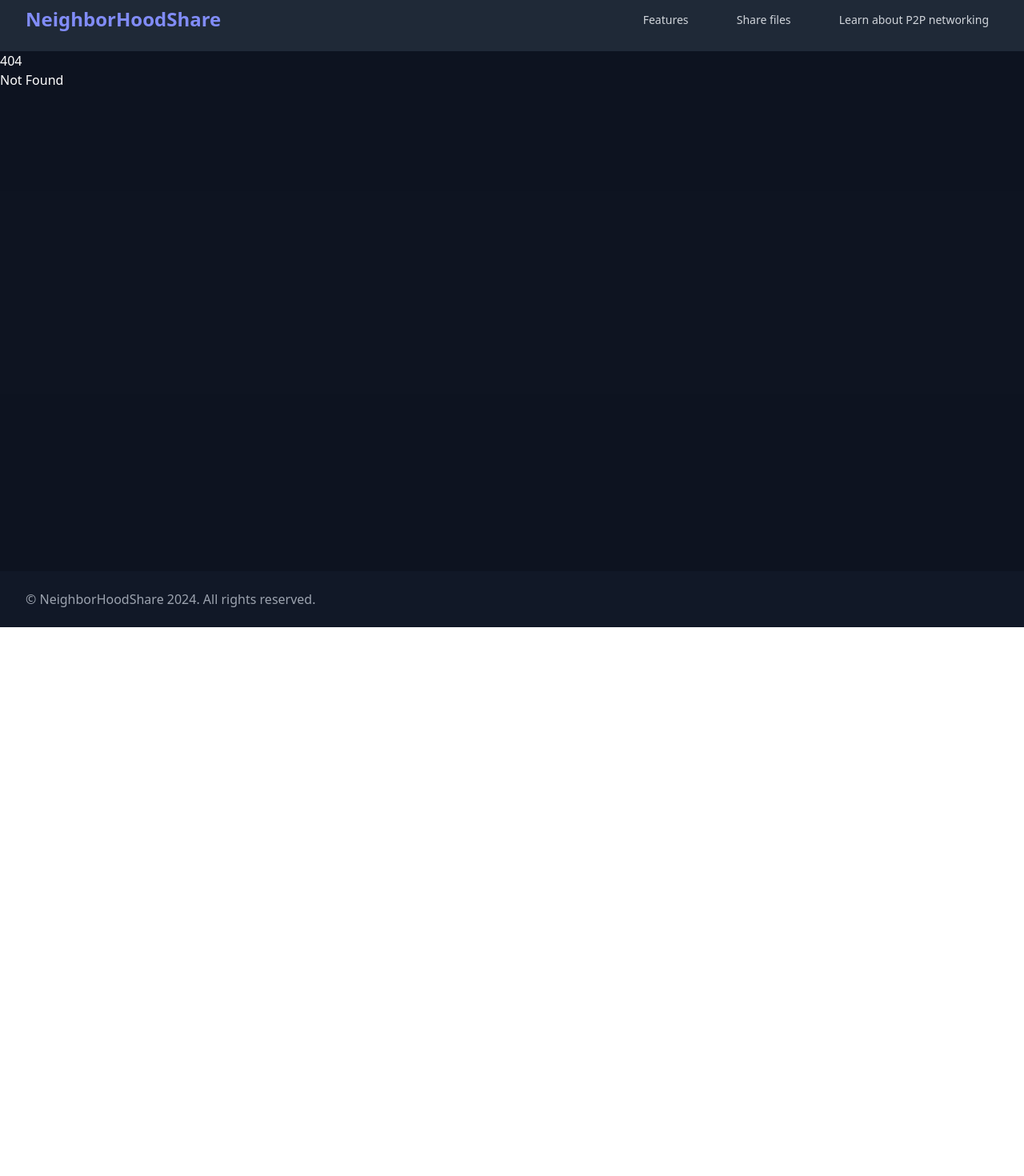
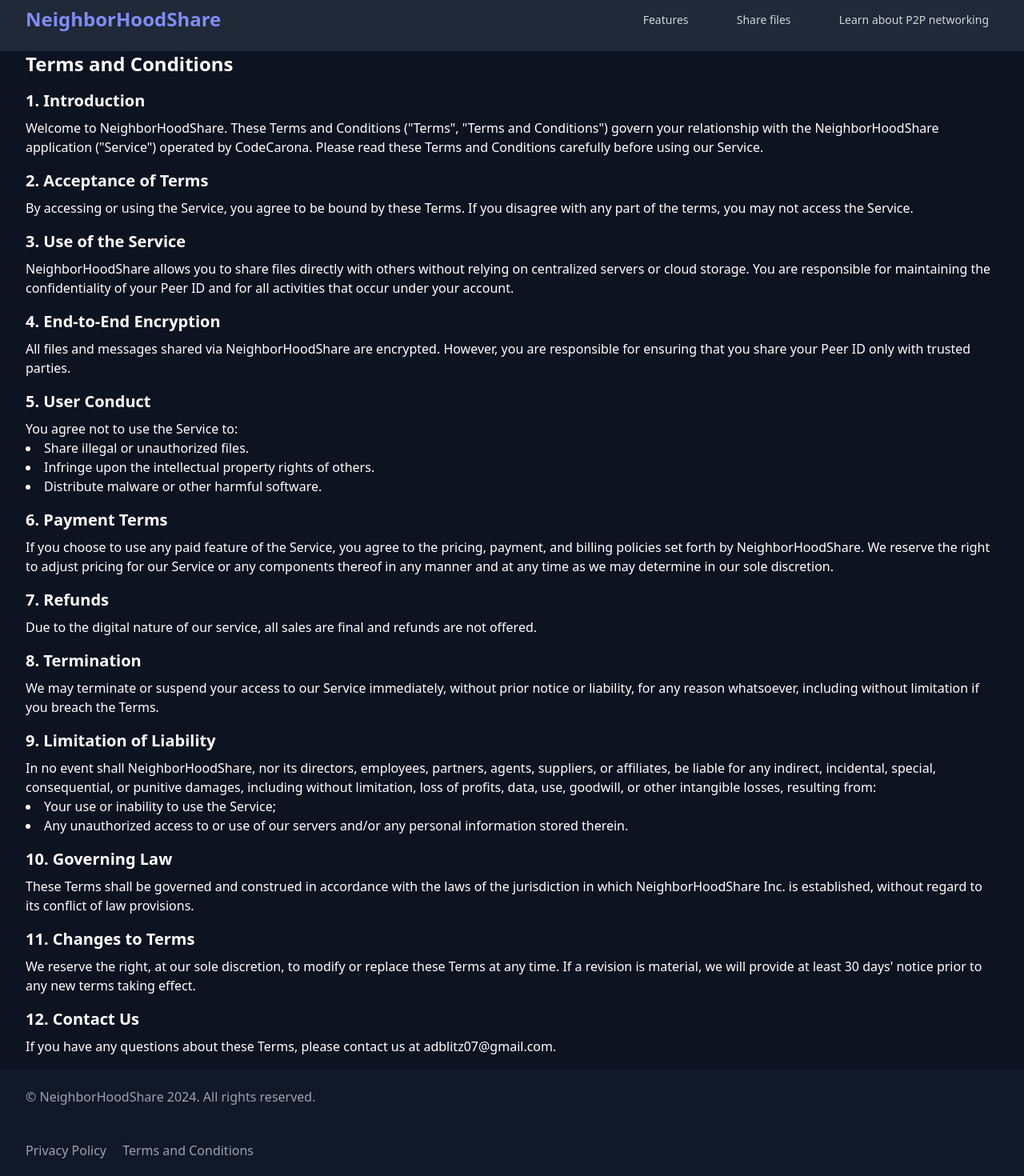
Before and after one commit to dikshantrajput/neighborHoodShare, a SvelteKit app: page /tnc in a window 1280 px wide. Before the commit this address had no page. Shown: the part 16-1486 px from the top of the page at 80% size. Before the commit the page ends 800 px from the top, so only its background shows below. Built offline with nearby package versions, Linux system fonts and the light colour scheme; some icons are missing.

Commit message:
added privacy policy and tnc

```diff
--- a/src/components/Footer2.svelte
+++ b/src/components/Footer2.svelte
@@ -1,7 +1,6 @@
 <script>
   import Icon from '@iconify/svelte';
 </script>
-
 <footer class="bg-gray-900">
   <div class="max-w-7xl mx-auto py-5 px-4 sm:px-6 md:flex md:items-center md:justify-between lg:px-8">
     <div class="flex flex-col md:flex-row md:items-center justify-between w-full">
@@ -22,4 +21,10 @@
       </div>
     </div>
   </div>
+  <div class="max-w-7xl mx-auto py-5 px-4 sm:px-6 lg:px-8 text-gray-400">
+    <!-- Privacy Policy Link -->
+    <a href="/privacy-policy" class="mr-4 hover:text-gray-300">Privacy Policy</a>
+    <!-- Terms and Conditions Link -->
+    <a href="/tnc" class="hover:text-gray-300">Terms and Conditions</a>
+  </div>
 </footer>
--- /dev/null
+++ b/src/routes/privacy-policy copy/+page.svelte
@@ -0,0 +1,25 @@
+<div class="container mx-auto py-8 px-4">
+    <h1 class="text-3xl font-bold mb-4">Privacy Policy</h1>
+    <p class="text-gray-700 mb-4">Effective Date: 24/06/2024</p>
+
+    <p class="text-gray-700 mb-8">
+      CodeCarona is committed to protecting your privacy and the security of your personal information. This Privacy Policy explains how we collect, use, disclose, and store your information when you use our peer-to-peer file-sharing application ("NeighborHoodShare" or "the Application").
+    </p>
+
+    <h2 class="text-2xl font-bold mb-4">Information We Collect</h2>
+
+    <ul class="list-disc pl-4 mb-8">
+      <li class="text-gray-700">Peer ID: A unique identifier generated by the application to establish connections within the network. You choose to share this ID with others to connect and share files.</li>
+      <li class="text-gray-700">Usage Data: We may collect anonymous usage data about your interaction with the application, such as features used, frequency of use, and any error reports. This data helps us improve the application and user experience.</li>
+    </ul>
+
+    <h2 class="text-2xl font-bold mb-4">How We Use Your Information</h2>
+
+    <ul class="list-disc pl-4 mb-8">
+      <li class="text-gray-700">To operate and maintain NeighborHoodShare</li>
+      <li class="text-gray-700">To connect you with other users on the network (based on shared Peer IDs)</li>
+      <li class="text-gray-700">To improve the application and user experience</li>
+      <li class="text-gray-700">To analyze usage trends and identify potential improvements</li>
+      <li class="text-gray-700">To comply with legal obligations</li>
+    </ul>
+  </div>
--- /dev/null
+++ b/src/routes/privacy-policy/+page.svelte
@@ -0,0 +1,25 @@
+<div class="container mx-auto py-8 px-4">
+    <h1 class="text-3xl font-bold mb-4">Privacy Policy</h1>
+    <p class=" mb-4">Effective Date: 24/06/2024</p>
+
+    <p class=" mb-8">
+      CodeCarona is committed to protecting your privacy and the security of your personal information. This Privacy Policy explains how we collect, use, disclose, and store your information when you use our peer-to-peer file-sharing application ("NeighborHoodShare" or "the Application").
+    </p>
+
+    <h2 class="text-2xl font-bold mb-4">Information We Collect</h2>
+
+    <ul class="list-disc pl-4 mb-8">
+      <li class="">Peer ID: A unique identifier generated by the application to establish connections within the network. You choose to share this ID with others to connect and share files.</li>
+      <li class="">Usage Data: We may collect anonymous usage data about your interaction with the application, such as features used, frequency of use, and any error reports. This data helps us improve the application and user experience.</li>
+    </ul>
+
+    <h2 class="text-2xl font-bold mb-4">How We Use Your Information</h2>
+
+    <ul class="list-disc pl-4 mb-8">
+      <li class="">To operate and maintain NeighborHoodShare</li>
+      <li class="">To connect you with other users on the network (based on shared Peer IDs)</li>
+      <li class="">To improve the application and user experience</li>
+      <li class="">To analyze usage trends and identify potential improvements</li>
+      <li class="">To comply with legal obligations</li>
+    </ul>
+  </div>
--- /dev/null
+++ b/src/routes/tnc/+page.svelte
@@ -0,0 +1,101 @@
+<div class="container">
+  <h1 class="text-2xl font-bold mb-4">Terms and Conditions</h1>
+
+  <h2 class="text-xl font-semibold mb-2">1. Introduction</h2>
+  <p class="mb-4">
+    Welcome to NeighborHoodShare. These Terms and Conditions ("Terms", "Terms
+    and Conditions") govern your relationship with the NeighborHoodShare
+    application ("Service") operated by CodeCarona. Please read these Terms and
+    Conditions carefully before using our Service.
+  </p>
+
+  <h2 class="text-xl font-semibold mb-2">2. Acceptance of Terms</h2>
+  <p class="mb-4">
+    By accessing or using the Service, you agree to be bound by these Terms. If
+    you disagree with any part of the terms, you may not access the Service.
+  </p>
+
+  <h2 class="text-xl font-semibold mb-2">3. Use of the Service</h2>
+  <p class="mb-4">
+    NeighborHoodShare allows you to share files directly with others without
+    relying on centralized servers or cloud storage. You are responsible for
+    maintaining the confidentiality of your Peer ID and for all activities that
+    occur under your account.
+  </p>
+
+  <h2 class="text-xl font-semibold mb-2">4. End-to-End Encryption</h2>
+  <p class="mb-4">
+    All files and messages shared via NeighborHoodShare are encrypted. However,
+    you are responsible for ensuring that you share your Peer ID only with
+    trusted parties.
+  </p>
+
+  <h2 class="text-xl font-semibold mb-2">5. User Conduct</h2>
+  <div class="mb-4">
+    You agree not to use the Service to:
+    <ul class="list-disc list-inside mb-4">
+      <li>Share illegal or unauthorized files.</li>
+      <li>Infringe upon the intellectual property rights of others.</li>
+      <li>Distribute malware or other harmful software.</li>
+    </ul>
+  </div>
+
+  <h2 class="text-xl font-semibold mb-2">6. Payment Terms</h2>
+  <p class="mb-4">
+    If you choose to use any paid feature of the Service, you agree to the
+    pricing, payment, and billing policies set forth by NeighborHoodShare. We
+    reserve the right to adjust pricing for our Service or any components
+    thereof in any manner and at any time as we may determine in our sole
+    discretion.
+  </p>
+
+  <h2 class="text-xl font-semibold mb-2">7. Refunds</h2>
+  <p class="mb-4">
+    Due to the digital nature of our service, all sales are final and refunds
+    are not offered.
+  </p>
+
+  <h2 class="text-xl font-semibold mb-2">8. Termination</h2>
+  <p class="mb-4">
+    We may terminate or suspend your access to our Service immediately, without
+    prior notice or liability, for any reason whatsoever, including without
+    limitation if you breach the Terms.
+  </p>
+
+  <h2 class="text-xl font-semibold mb-2">9. Limitation of Liability</h2>
+  <div class="mb-4">
+    In no event shall NeighborHoodShare, nor its directors, employees, partners,
+    agents, suppliers, or affiliates, be liable for any indirect, incidental,
+    special, consequential, or punitive damages, including without limitation,
+    loss of profits, data, use, goodwill, or other intangible losses, resulting
+    from:
+    <ul class="list-disc list-inside mb-4">
+      <li>Your use or inability to use the Service;</li>
+      <li>
+        Any unauthorized access to or use of our servers and/or any personal
+        information stored therein.
+      </li>
+    </ul>
+  </div>
+
+  <h2 class="text-xl font-semibold mb-2">10. Governing Law</h2>
+  <p class="mb-4">
+    These Terms shall be governed and construed in accordance with the laws of
+    the jurisdiction in which NeighborHoodShare Inc. is established, without
+    regard to its conflict of law provisions.
+  </p>
+
+  <h2 class="text-xl font-semibold mb-2">11. Changes to Terms</h2>
+  <p class="mb-4">
+    We reserve the right, at our sole discretion, to modify or replace these
+    Terms at any time. If a revision is material, we will provide at least 30
+    days' notice prior to any new terms taking effect.
+  </p>
+
+  <h2 class="text-xl font-semibold mb-2">12. Contact Us</h2>
+  <p class="mb-4">
+    If you have any questions about these Terms, please contact us at <a
+      href="mailto:adblitz07@gmail.com">adblitz07@gmail.com</a
+    >.
+  </p>
+</div>
```
